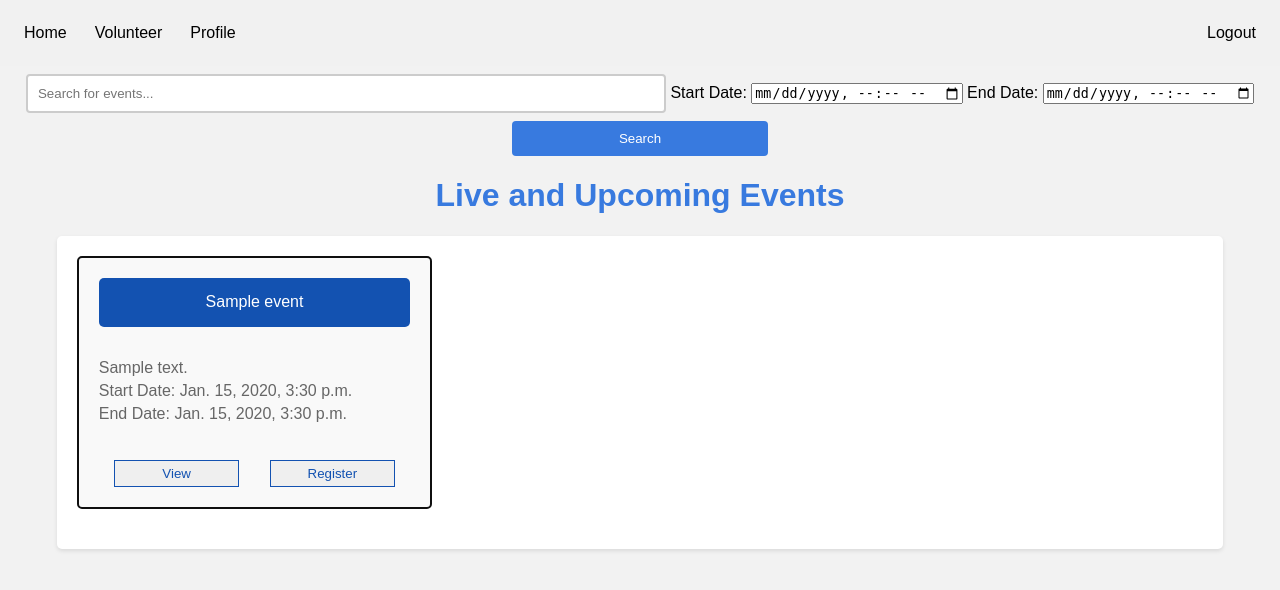
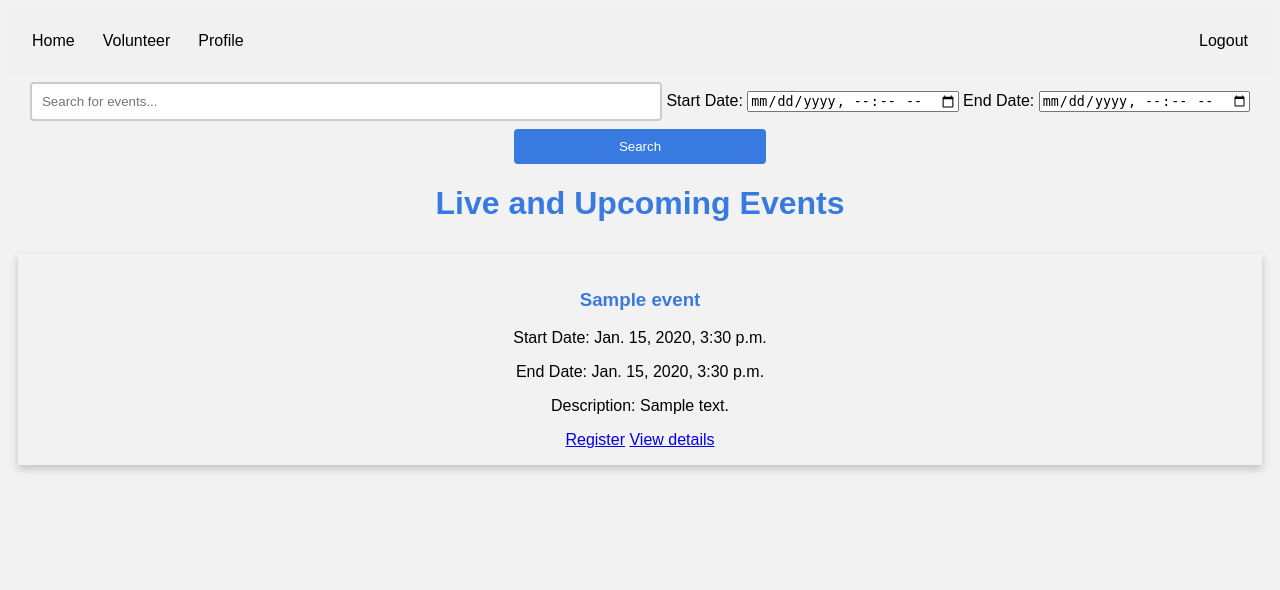
Before and after one commit to TheLapisGoat/CulturalFestManagementSystem, a Django app: page /student/ in a window 1280 px wide. Shown: the top 590 px of the page. Run offline with Django 5.2, Linux system fonts and the light colour scheme; a user stored in the database is signed in; tables that the repository leaves empty hold one stand-in row (values such as "Sample post"); parts of the project's set-up code (start-up, migrations or seed data) failed here and were passed over.

Commit message:
Minor Changes

```diff
--- a/src/webapp/templates/student/student_home.html
+++ b/src/webapp/templates/student/student_home.html
@@ -10,7 +10,6 @@
         body {
             background-color: #f2f2f2;
             font-family: Arial, sans-serif;
-            margin:0;
         }
 
         h1, h3 {
@@ -37,7 +36,7 @@
             color: #387adf;
         }
 
-        /* .row {
+        .row {
             display: flex;
         }
 
@@ -50,7 +49,7 @@
             box-shadow: 0 4px 8px 0 rgba(0, 0, 0, 0.2);
             padding: 16px;
             text-align: center;
-        } */
+        }
 
         .search-container {
             text-align: center;
@@ -85,75 +84,7 @@
         .submit-button:hover {
             background-color: #1f5f8b;
         }
-        .container {
-            max-width: 88%;
-            margin: 20px auto;
-            padding: 20px;
-            background-color: #fff;
-            border-radius: 5px;
-            box-shadow: 0 2px 4px rgba(0, 0, 0, 0.1);
-        }
-        .events-container {
-            display: flex;
-            flex-wrap: wrap;
-            justify-content: space-between;
-        }
-        .event-card {
-            width: calc(33.33% - 20px); /* For PC view, display 3 cards in a row */
-            margin-bottom: 20px;
-            background-color: #f9f9f9;
-            border: 2px solid #0f0f0f;
-            border-radius: 5px;
-         padding: 20px;
-            box-sizing: border-box;
 
-        }
-        @media (max-width: 768px) {
-            .event-card {
-                width: calc(100% - 20px); /* For mobile view, display 1 card in a row */
-            }
-        }
-        .event-card h2 {
-            margin-top: 0;
-            color: #333;
-        }
-        .event-card p {
-            margin: 5px 0;
-            color: #666;
-        }
-        .event-name{
-            width: 90%;
-        text-align: center;
-        background-color: #1352b1;
-
-        color: white;
-        margin: auto;
-        margin-bottom: 2rem;
-        padding: 5%;
-        border-radius: 5px;
-        }
-        .buttons{
-            display:flex;
-            flex-wrap: wrap;
-        }
-        .btn{
-            width: 40%;
-            margin: auto;
-            margin-top: 2rem;
-        }
-        .viewbutton{
-            width: 100%;
-
-            padding: 5px;
-            color: #1352b1;
-            margin: auto;
-            border:1px solid #1352b1;
-        }
-        .viewbutton:hover{
-            background-color: #1352b1;
-            color:white;
-            cursor:pointer;
-        }
     </style>
 </head>
 
@@ -179,7 +110,8 @@
 
 <!-- home page with "live" events -->
 <h1>Live and Upcoming Events</h1>
-<!-- {% if events|length == 0 %}
+
+{% if events|length == 0 %}
     <h3>No events available</h3>
 {% endif %}
 {% for event in events %}
@@ -192,7 +124,7 @@
             <p>Start Date: {{ event.start_date }}</p>
             <p>End Date: {{ event.end_date }}</p>
             <p>Description: {{ event.description }}</p>
-            todo: update href
+            <!-- todo: update href -->
             <a href="#">Register</a>
             <a href="/student/view_result/{{ event.pk }}">View details</a>
         </div>
@@ -200,27 +132,7 @@
     {% if forloop.last or forloop.counter|divisibleby:3 %}
         </div>
     {% endif %}
-{% endfor %} -->
-<div class="container">
-    <div class="events-container">
-        {% if events %}
-            {% for event in events %}
-                <div class="event-card">
-                    <div class="event-name">{{ event.name }}</div>
-                    <p>{{ event.description }}</p>
-                    <p>Start Date: {{ event.start_date }}</p>
-                    <p>End Date: {{ event.end_date }}</p>
-                    <div class="buttons">
-                    <div class="btn"><a href="/student/view_result/{{ event.pk }}" style="margin:auto;"><button class="viewbutton">View</button></a></div>
-                    <div class="btn"><a href="#" style="margin:auto;"><button class="viewbutton">Register</button></a></div>
-                    </div>
-                </div>
-            {% endfor %}
-        {% else %}
-            <p>No events available at the moment.</p>
-        {% endif %}
-    </div>
+{% endfor %}
 
-</div>
 </body>
 </html>
```
Also changed, not shown: src/webapp/templates/organizer/organizer_home.html (+0 -13 lines), src/webapp/templates/participant/home.html (+31 -65 lines).
